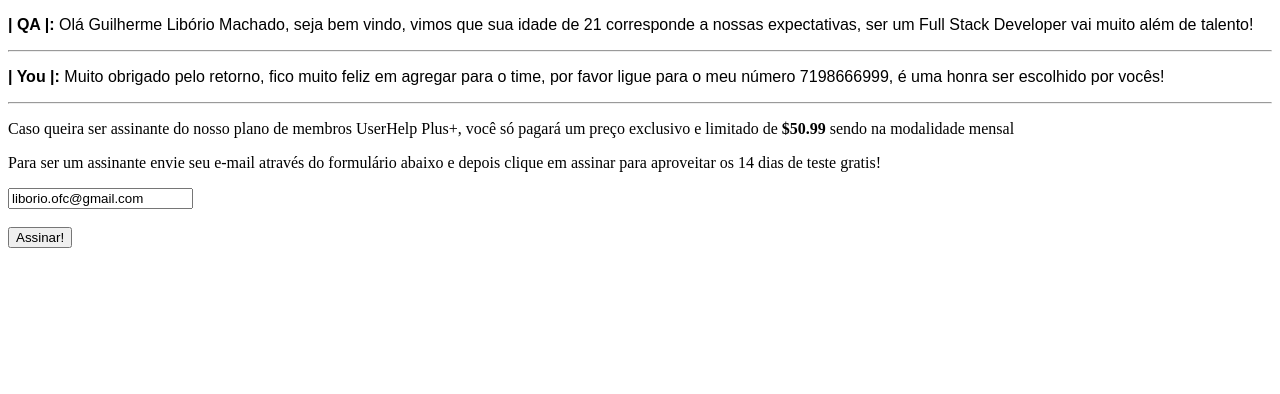
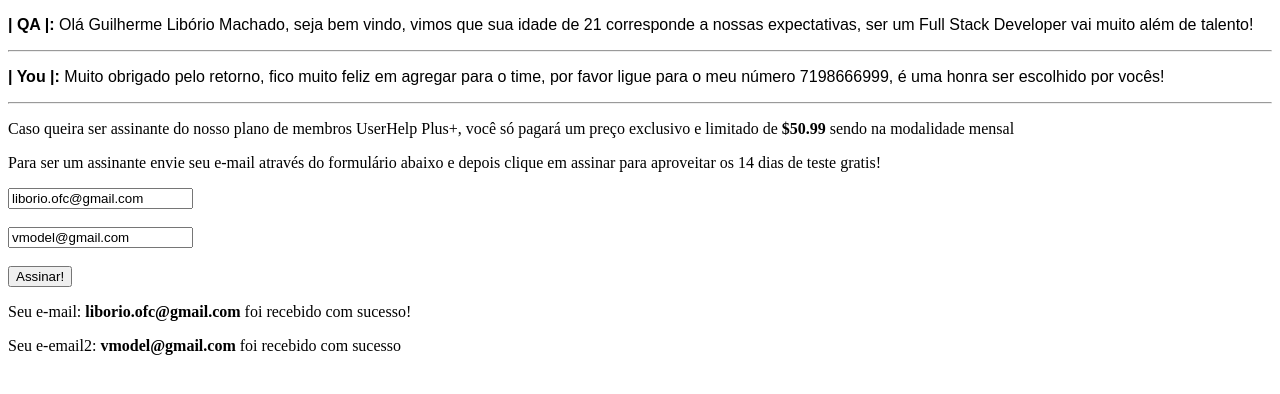
Before and after one commit to devliborio/learning-nodejs, a Vue app in the folder vueclientes/: page / in a window 1280 px wide. Shown: the top 394 px of the page. Built offline with nearby package versions, Linux system fonts and the light colour scheme.

Commit message:
Entendendo o Two way data binding

```diff
--- a/vueclientes/src/components/Produto.vue
+++ b/vueclientes/src/components/Produto.vue
@@ -5,9 +5,15 @@
 
     <p>Para ser um assinante envie seu e-mail através do formulário abaixo e depois clique em assinar para aproveitar os 14 dias de teste gratis!</p>
 
-    <input type="email" :value="email"><br><br> <!-- Para usar uma variável do JS dentro do atributo de algum input de formulário use o ":" na frente do seu atributo e insira o a variável dentro do atributo  -->
+    <input type="email" :value="email"><br><br> <!-- Para usar uma variável do JS dentro do atributo de algum input de formulário use o ":" na frente do seu atributo e insira o a variável dentro do atributo | ONE WAY | -->
+
+    <input type="email" v-model="email2"><br><br> <!-- Usando o método | TWO WAY | para manipular dados usando data binding-->
 
     <button type="submit">Assinar!</button>
+
+    <p>Seu e-mail: <span class="email">{{email}}</span> foi recebido com sucesso!</p>
+
+    <p>Seu e-email2: <span class="email2">{{email2}}</span> foi recebido com sucesso</p>
   </div>
 </template>
 
@@ -18,7 +24,8 @@ export default {
         nome: "UserHelp Plus+",
         preco: 50.99,
         tempo: "mensal",
-        email: "liborio.ofc@gmail.com"
+        email: "liborio.ofc@gmail.com",
+        email2: "vmodel@gmail.com"
     };
   },
 };
@@ -28,4 +35,12 @@ export default {
     .price{
         font-weight: bold;
     }
+
+    .email{
+      font-weight: bold;
+    }
+
+    .email2{
+      font-weight: bold;
+    }
 </style>
```
